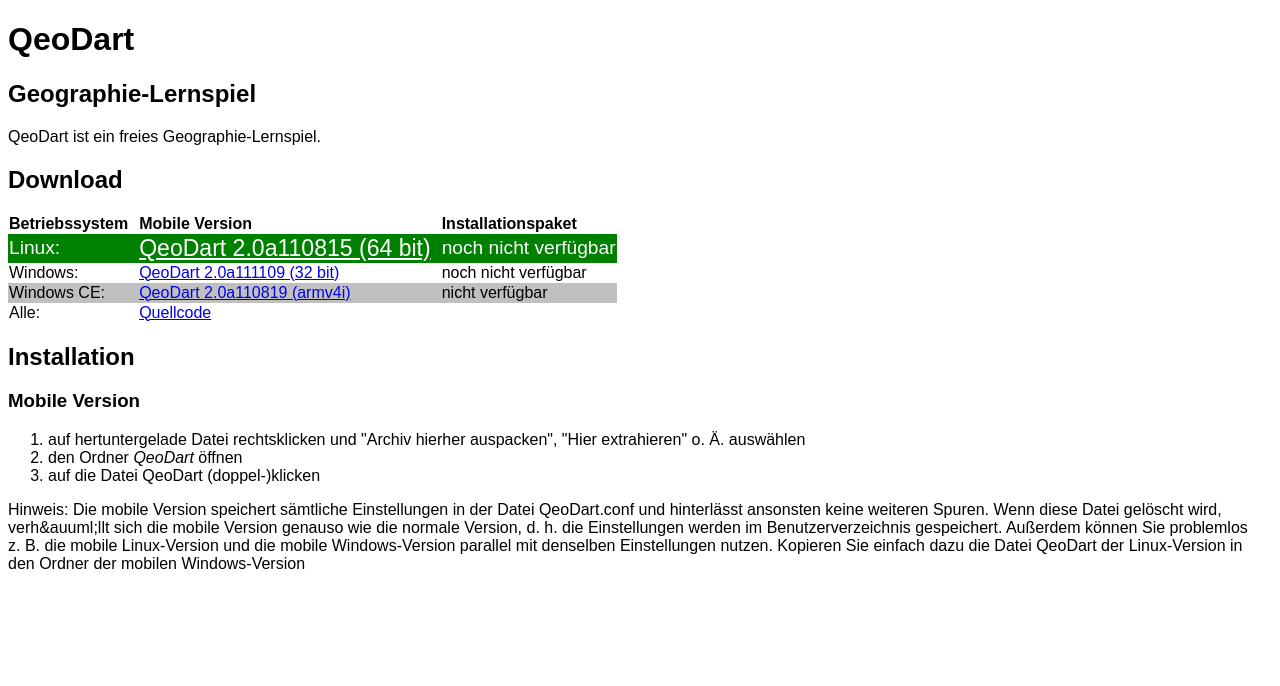
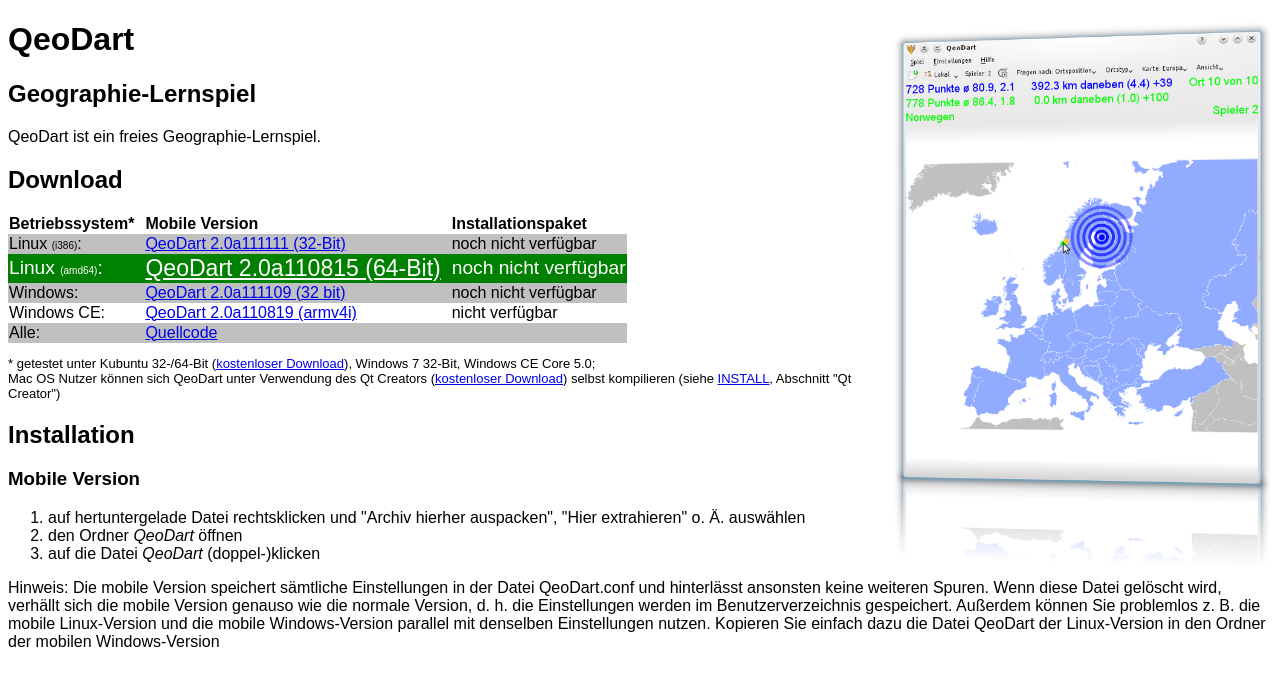
Before and after one commit to gulp21/gulp21.github.com, a PHP site: page /index_de.html in a window 1280 px wide. Shown: the top 686 px of the page. Run offline with PHP 8.4, Linux system fonts and the light colour scheme.

Commit message:
* added screenshot + Linux 32 bit download * added "test with OS xy"

```diff
--- a/index_de.html
+++ b/index_de.html
@@ -5,6 +5,8 @@
 	<link rel="stylesheet" type="text/css" href="style.css" />
 </head>
 <body>
+	<a href="qeodart.png"><img src="qeodart.png"/></a>
+
 	<h1>QeoDart</h1>
 
 	<h2>Geographie-Lernspiel</h2>
@@ -13,15 +15,20 @@
 	<h2>Download</h2>
 	<table border="0">
 		<tr>
-			<td>Betriebssystem</td>
+			<td>Betriebssystem*</td>
 			<td>Mobile Version</td>
 			<td>Installationspaket</td>
 		</tr>
-		<tr id="trLinux">
-			<td>Linux:</td>
-			<td><a href="https://github.com/downloads/gulp21/QeoDart/qeodart-2.0a150811-linux-amd64.tar.gz"/>QeoDart 2.0a110815 (64 bit)</a></td>
+		<tr id="trLinux32">
+			<td>Linux <span style="font-size:x-small">(i386)</span>:</td>
+			<td><a href="https://github.com/downloads/gulp21/QeoDart/qeodart-2.0a111111-linux-i386-.tar.gz"/>QeoDart 2.0a111111 (32-Bit)</a></td>
 			<td>noch nicht verf&uuml;gbar</td>
 		</tr>
+                <tr id="trLinux64">
+                        <td>Linux <span style="font-size:x-small">(amd64)</span>:</td>
+                        <td><a href="https://github.com/downloads/gulp21/QeoDart/qeodart-2.0a150811-linux-amd64.tar.gz"/>QeoDart 2.0a110815 (64-Bit)</a></td>
+                        <td>noch nicht verf&uuml;gbar</td>
+                </tr>
 		<tr id="trWindows">
 			<td>Windows:</td>
 			<td><a href="https://github.com/downloads/gulp21/QeoDart/qeodart-2.0a111109-win32.zip"/>QeoDart 2.0a111109 (32 bit)</a></td>
@@ -35,8 +42,14 @@
 		<tr>
 			<td>Alle:</td>
 			<td><a href="https://github.com/gulp21/QeoDart"/>Quellcode</a></td>
+			<td> </td>
 		</tr>
 	</table>
+
+	<p style="font-size:small">
+	* getestet unter Kubuntu 32-/64-Bit (<a href="http://ubuntuusers.de/" target="_blank">kostenloser Download</a>), Windows 7 32-Bit, Windows CE Core 5.0;<br/>
+	Mac OS Nutzer k&ouml;nnen sich QeoDart unter Verwendung des Qt Creators (<a href="http://qt.nokia.com/downloads" target="_blank">kostenloser Download</a>) selbst kompilieren (siehe <a href="https://github.com/gulp21/QeoDart/blob/master/INSTALL" target="_blank">INSTALL</a>, Abschnitt &quot;Qt Creator&quot;)
+	</p>
 
 	<h2>Installation</h2>
 	<h3>Mobile Version</h3>
@@ -44,9 +57,9 @@
 	<ol>
 	<li>auf hertuntergelade Datei rechtsklicken und &quot;Archiv hierher auspacken&quot;, &quot;Hier extrahieren&quot; o.&nbsp;&Auml;. ausw&auml;hlen</li>
 	<li>den Ordner <i>QeoDart</i> &ouml;ffnen</li>
-	<li>auf die Datei QeoDart (doppel-)klicken</li>
+	<li>auf die Datei <i>QeoDart</i> (doppel-)klicken</li>
 	</ol>
-	Hinweis: Die mobile Version speichert s&auml;mtliche Einstellungen in der Datei QeoDart.conf und hinterl&auml;sst ansonsten keine weiteren Spuren. Wenn diese Datei gel&ouml;scht wird, verh&auuml;llt sich die mobile Version genauso wie die normale Version, d.&nbsp;h. die Einstellungen werden im Benutzerverzeichnis gespeichert. Au&szlig;erdem k&ouml;nnen Sie problemlos z.&nbsp;B. die mobile Linux-Version und die mobile Windows-Version parallel mit denselben Einstellungen nutzen. Kopieren Sie einfach dazu die Datei QeoDart der Linux-Version in den Ordner der mobilen Windows-Version
+	Hinweis: Die mobile Version speichert s&auml;mtliche Einstellungen in der Datei QeoDart.conf und hinterl&auml;sst ansonsten keine weiteren Spuren. Wenn diese Datei gel&ouml;scht wird, verh&auml;llt sich die mobile Version genauso wie die normale Version, d.&nbsp;h. die Einstellungen werden im Benutzerverzeichnis gespeichert. Au&szlig;erdem k&ouml;nnen Sie problemlos z.&nbsp;B. die mobile Linux-Version und die mobile Windows-Version parallel mit denselben Einstellungen nutzen. Kopieren Sie einfach dazu die Datei QeoDart der Linux-Version in den Ordner der mobilen Windows-Version
 	</p>
 
 
--- a/script.js
+++ b/script.js
@@ -2,7 +2,14 @@
 	window.location="index_de.html";
 }
 if(navigator.platform.toLowerCase().indexOf("linux")>-1) {
-	document.getElementById("trLinux").className="highlight";
+	if(navigator.platform.toLowerCase().indexOf("x86_64")>-1) {
+		document.getElementById("trLinux64").className="highlight";
+	} else if(navigator.platform.toLowerCase().indexOf("i686")>-1) {
+		document.getElementById("trLinux32").className="highlight";
+	} else {
+		document.getElementById("trLinux64").className="highlight";
+		document.getElementById("trLinux32").className="highlight";
+	}
 } else if(navigator.platform.toLowerCase().indexOf("win")>-1) {
 	document.getElementById("trWindows").className="highlight";
 }
--- a/style.css
+++ b/style.css
@@ -23,3 +23,8 @@
 	color:white;
 	font-size:larger;
 }
+
+img {
+	 float:right;
+	 max-width:30%;
+}
```
Also changed, not shown: index.html (+16 -3 lines), qeodart-2.0a111111-main-kde4.7.png (added), qeodart.png (added), 1 other file.
